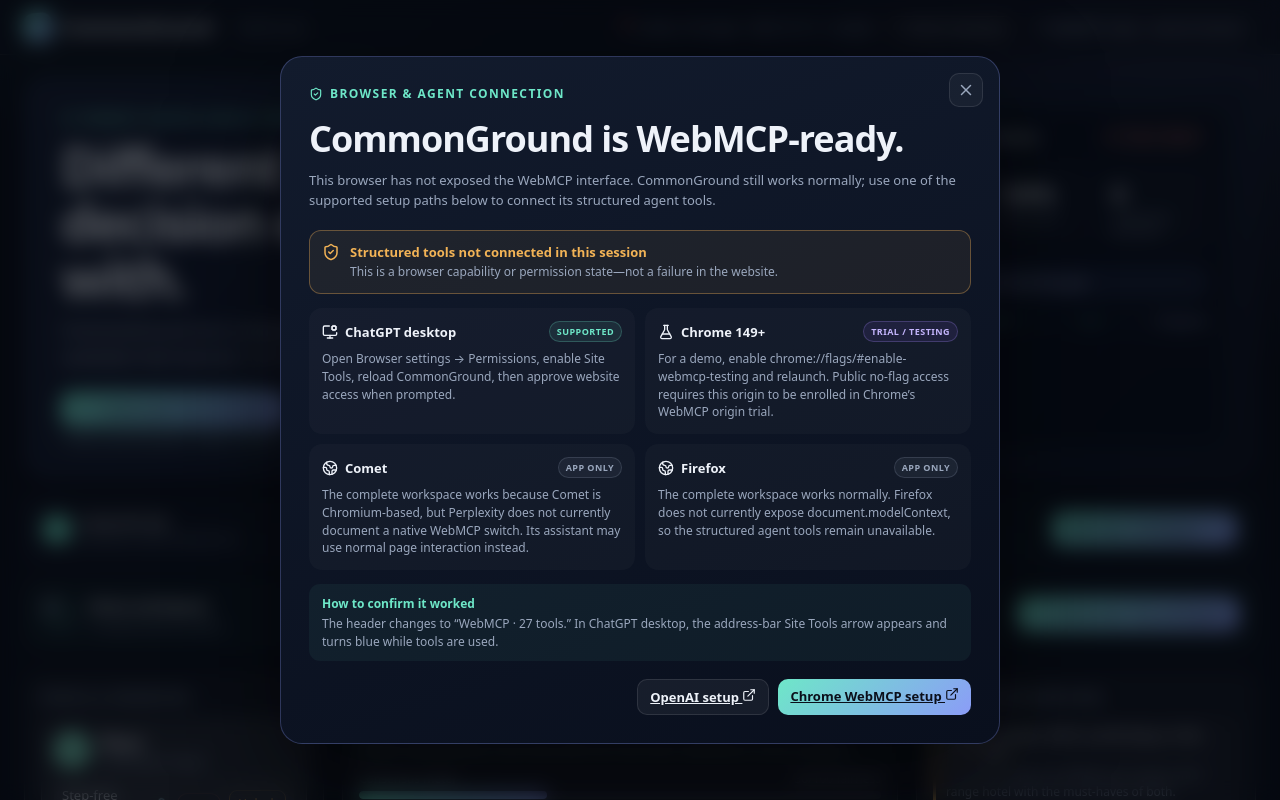
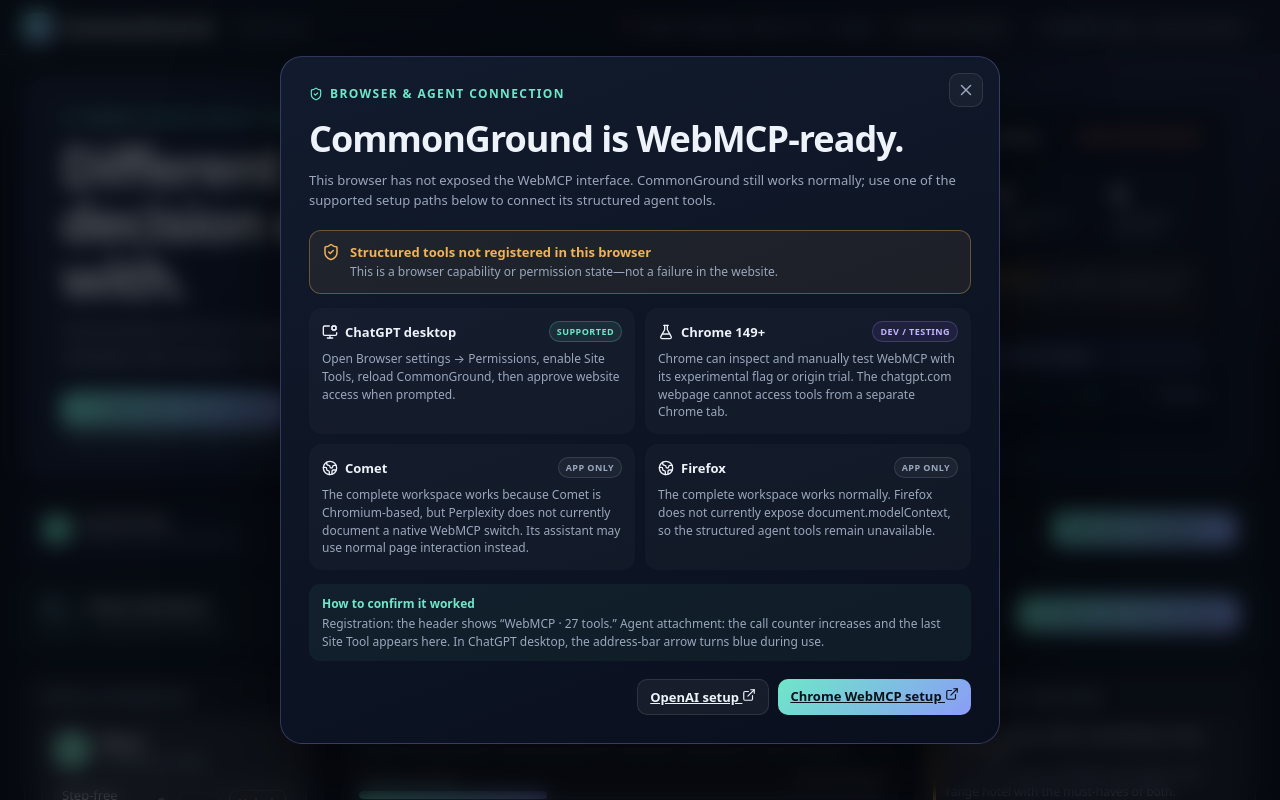
Before and after one commit to ahmeddeghiedy/commonground, a Next.js app: page / in a window 1280 px wide. Both pictures are taken after a click on the button "WebMCP ready · connect browser". Shown: the top 800 px of the page. Built offline with nearby package versions, Linux system fonts and the light colour scheme.

Commit message:
Show verified WebMCP agent attachment state

```diff
--- a/eslint.config.mjs
+++ b/eslint.config.mjs
@@ -7,6 +7,8 @@
   {
     ignores: [
       ".next/**",
+      ".openai/**",
+      ".capture-profile*/**",
       "dist/**",
       "node_modules/**",
       "out/**",
--- a/src/app/globals.css
+++ b/src/app/globals.css
@@ -99,6 +99,10 @@
 .cg-command-metrics > div { border: 1px solid var(--border); background: rgba(255,255,255,.025); border-radius: 12px; padding: 10px; }
 .cg-command-metrics strong { display: block; font-size: 22px; color: var(--text); }
 .cg-command-metrics span { display: block; font-size: 10px; line-height: 1.25; color: var(--muted); margin-top: 3px; }
+.cg-agent-activity { margin: -7px 0 12px; padding: 9px 10px; border: 1px solid rgba(242,179,86,.25); border-radius: 10px; color: var(--muted); background: rgba(242,179,86,.05); font-size: 11px; line-height: 1.45; }
+.cg-agent-activity strong { color: var(--warn); }
+.cg-agent-activity.is-active { border-color: rgba(110,231,200,.28); background: rgba(110,231,200,.055); }
+.cg-agent-activity.is-active strong { color: var(--accent); }
 .cg-safety-line { display: flex; align-items: center; gap: 7px; padding: 9px 10px; font-size: 12px; color: #d8dcff; border-radius: 10px; background: rgba(139,156,247,.1); }
 .cg-tool-flow { display: flex; align-items: center; gap: 6px; margin-top: 14px; }
 .cg-tool-flow span { display: flex; align-items: center; gap: 3px; font-size: 10px; color: var(--accent); white-space: nowrap; }
--- a/src/features/consensus/components/workspace.tsx
+++ b/src/features/consensus/components/workspace.tsx
@@ -531,13 +531,18 @@
             <div className="cg-command-head">
               <div><Bot size={18} /><span>Agent control surface</span></div>
               <span className={`cg-status-pill ${webmcp.supported ? "is-ready" : "is-off"}`}>
-                {webmcp.supported ? "Native & connected" : "27 tools ready"}
+                {webmcp.invocationCount > 0 ? "Agent active" : webmcp.supported ? "Tools registered" : "Connection needed"}
               </span>
             </div>
             <div className="cg-command-metrics">
               <div><strong>{webmcp.supported ? webmcp.registeredCount : 27}</strong><span>strict tools</span></div>
-              <div><strong>100%</strong><span>visible writes</span></div>
+              <div><strong>{webmcp.invocationCount}</strong><span>agent calls this session</span></div>
               <div><strong>0</strong><span>autonomous purchases</span></div>
+            </div>
+            <div className={`cg-agent-activity ${webmcp.invocationCount > 0 ? "is-active" : ""}`}>
+              {webmcp.lastInvocation
+                ? <><strong>Last Site Tool:</strong> {webmcp.lastInvocation.name.replaceAll("_", " ")} · {webmcp.lastInvocation.status}</>
+                : <><strong>Awaiting an attached agent.</strong> Use ChatGPT desktop&apos;s built-in browser; chatgpt.com in regular Chrome cannot access another tab&apos;s tools.</>}
             </div>
             <div className="cg-safety-line"><ShieldCheck size={15} /> Human approval is the final gate</div>
             <div className="cg-tool-flow">
@@ -652,7 +657,7 @@
       {showWorkspaceSettings && workspaceId && role === "owner" && (
         <WorkspaceSettingsDialog travelerLimit={travelerLimit} currentCount={state.travelers.length} onClose={() => setShowWorkspaceSettings(false)} onSave={setTravelerLimit} />
       )}
-      {showWebMCPReadiness && <WebMCPReadinessDialog supported={webmcp.supported} toolCount={webmcp.registeredCount || 27} onClose={() => setShowWebMCPReadiness(false)} />}
+      {showWebMCPReadiness && <WebMCPReadinessDialog supported={webmcp.supported} toolCount={webmcp.registeredCount || 27} invocationCount={webmcp.invocationCount} lastInvocation={webmcp.lastInvocation} onClose={() => setShowWebMCPReadiness(false)} />}
       {showInventorySource && <InventorySourceDialog info={inventoryInfo} onClose={() => setShowInventorySource(false)} onRefresh={() => { setStatus("loading"); setInventoryRefresh((value) => value + 1); }} />}
       {showOnboarding && workspaceId && role === "owner" && currentTravelerId && (
         <WorkspaceOnboardingWizard
--- a/src/features/webmcp/use-common-ground-webmcp.ts
+++ b/src/features/webmcp/use-common-ground-webmcp.ts
@@ -53,6 +53,12 @@
 export interface CommonGroundWebMCPStatus {
   supported: boolean;
   registeredCount: number;
+  invocationCount: number;
+  lastInvocation: {
+    name: string;
+    status: "running" | "completed" | "rejected" | "failed";
+    at: string;
+  } | null;
 }
 
 const PRIORITIES: Priority[] = ["must", "prefer", "flexible", "exclude"];
@@ -90,7 +96,12 @@
  * Handlers always read current state/actions through refs; registration runs once.
  */
 export function useCommonGroundWebMCP(props: CommonGroundWebMCPProps): CommonGroundWebMCPStatus {
-  const [status, setStatus] = useState<CommonGroundWebMCPStatus>({ supported: false, registeredCount: 0 });
+  const [status, setStatus] = useState<CommonGroundWebMCPStatus>({
+    supported: false,
+    registeredCount: 0,
+    invocationCount: 0,
+    lastInvocation: null,
+  });
   const propsRef = useRef(props);
   propsRef.current = props;
   const activitySeq = useRef(0);
@@ -102,7 +113,7 @@
         : undefined;
     if (!mc || typeof mc.registerTool !== "function") {
 // Legacy navigator alias would go here; intentionally NOT used (deprecated).
-      setStatus({ supported: false, registeredCount: 0 });
+      setStatus({ supported: false, registeredCount: 0, invocationCount: 0, lastInvocation: null });
       return;
     }
 
@@ -144,11 +155,35 @@
               untrustedContentHint:
                 options.annotations?.untrustedContentHint ?? false,
             },
-            execute: (args, executionOptions) =>
-              options.execute(
-                args,
-                executionOptions?.signal ?? new AbortController().signal
-              ),
+            execute: async (args, executionOptions) => {
+              const at = new Date().toISOString();
+              setStatus((current) => ({
+                ...current,
+                invocationCount: current.invocationCount + 1,
+                lastInvocation: { name, status: "running", at },
+              }));
+              try {
+                const result = await options.execute(
+                  args,
+                  executionOptions?.signal ?? new AbortController().signal
+                );
+                const rejected = Boolean(
+                  result && typeof result === "object" &&
+                  "success" in result && (result as { success?: unknown }).success === false
+                );
+                setStatus((current) => ({
+                  ...current,
+                  lastInvocation: { name, status: rejected ? "rejected" : "completed", at },
+                }));
+                return result;
+              } catch (error) {
+                setStatus((current) => ({
+                  ...current,
+                  lastInvocation: { name, status: "failed", at },
+                }));
+                throw error;
+              }
+            },
           },
           { signal: controller.signal }
         ).catch(() => {
@@ -797,7 +832,7 @@
       },
     });
 
-    setStatus({ supported: true, registeredCount: count });
+    setStatus((current) => ({ ...current, supported: true, registeredCount: count }));
 
     return () => {
       controller.abort();
--- a/src/features/webmcp/webmcp-readiness-dialog.tsx
+++ b/src/features/webmcp/webmcp-readiness-dialog.tsx
@@ -4,22 +4,28 @@
 
 const browserOptions = [
   { name: "ChatGPT desktop", status: "Supported", tone: "ready", icon: MonitorCog, instructions: "Open Browser settings → Permissions, enable Site Tools, reload CommonGround, then approve website access when prompted." },
-  { name: "Chrome 149+", status: "Trial / testing", tone: "testing", icon: FlaskConical, instructions: "For a demo, enable chrome://flags/#enable-webmcp-testing and relaunch. Public no-flag access requires this origin to be enrolled in Chrome’s WebMCP origin trial." },
+  { name: "Chrome 149+", status: "Dev / testing", tone: "testing", icon: FlaskConical, instructions: "Chrome can inspect and manually test WebMCP with its experimental flag or origin trial. The chatgpt.com webpage cannot access tools from a separate Chrome tab." },
   { name: "Comet", status: "App only", tone: "fallback", icon: Globe2, instructions: "The complete workspace works because Comet is Chromium-based, but Perplexity does not currently document a native WebMCP switch. Its assistant may use normal page interaction instead." },
   { name: "Firefox", status: "App only", tone: "fallback", icon: Globe2, instructions: "The complete workspace works normally. Firefox does not currently expose document.modelContext, so the structured agent tools remain unavailable." },
 ] as const;
 
-export function WebMCPReadinessDialog({ supported, toolCount, onClose }: { supported: boolean; toolCount: number; onClose: () => void }) {
+interface InvocationStatus {
+  name: string;
+  status: "running" | "completed" | "rejected" | "failed";
+  at: string;
+}
+
+export function WebMCPReadinessDialog({ supported, toolCount, invocationCount, lastInvocation, onClose }: { supported: boolean; toolCount: number; invocationCount: number; lastInvocation: InvocationStatus | null; onClose: () => void }) {
   return (
     <div className="cg-overlay cg-overlay--guide" role="presentation" onMouseDown={(e) => e.target === e.currentTarget && onClose()}>
       <section className="cg-collab-dialog cg-browser-dialog" role="dialog" aria-modal="true" aria-labelledby="webmcp-readiness-title">
         <button type="button" className="cg-icon-btn" onClick={onClose} aria-label="Close"><X size={18} /></button>
         <div className="cg-eyebrow"><ShieldCheck size={14} /> Browser & agent connection</div>
-        <h2 id="webmcp-readiness-title">{supported ? "WebMCP is connected." : "CommonGround is WebMCP-ready."}</h2>
-        <p className="cg-dialog-lead">{supported ? `${toolCount} structured tools are registered on this page. Your agent can read the group, explain trade-offs, and make permission-aware visible changes.` : "This browser has not exposed the WebMCP interface. CommonGround still works normally; use one of the supported setup paths below to connect its structured agent tools."}</p>
+        <h2 id="webmcp-readiness-title">{invocationCount > 0 ? "An agent is using CommonGround." : supported ? "WebMCP tools are registered." : "CommonGround is WebMCP-ready."}</h2>
+        <p className="cg-dialog-lead">{invocationCount > 0 ? `${invocationCount} Site Tool call${invocationCount === 1 ? "" : "s"} reached this page during the current session. Every change remains visible and permission-aware.` : supported ? `${toolCount} structured tools are available to a WebMCP-aware host. Registration does not mean a separate chatgpt.com tab is attached.` : "This browser has not exposed the WebMCP interface. CommonGround still works normally; use one of the supported setup paths below to connect its structured agent tools."}</p>
         <div className={`cg-readiness ${supported ? "is-ready" : "is-warning"}`}>
           {supported ? <CheckCircle2 size={18} /> : <ShieldCheck size={18} />}
-          <div><strong>{supported ? `${toolCount} tools discovered` : "Structured tools not connected in this session"}</strong><span>{supported ? "Ask the agent about the open trip and approve the website-access prompt." : "This is a browser capability or permission state—not a failure in the website."}</span></div>
+          <div><strong>{lastInvocation ? `${lastInvocation.name.replaceAll("_", " ")} · ${lastInvocation.status}` : supported ? `${toolCount} tools registered; no agent calls yet` : "Structured tools not registered in this browser"}</strong><span>{lastInvocation ? "This is direct evidence that the attached agent reached CommonGround." : supported ? "Open this page inside ChatGPT desktop’s built-in browser and approve Site Tools access." : "This is a browser capability or permission state—not a failure in the website."}</span></div>
         </div>
         <div className="cg-browser-grid" aria-label="WebMCP browser support">
           {browserOptions.map(({ name, status, tone, icon: Icon, instructions }) => (
@@ -31,7 +37,7 @@
         </div>
         <div className="cg-browser-note">
           <strong>How to confirm it worked</strong>
-          <span>The header changes to “WebMCP · {toolCount} tools.” In ChatGPT desktop, the address-bar Site Tools arrow appears and turns blue while tools are used.</span>
+          <span>Registration: the header shows “WebMCP · {toolCount} tools.” Agent attachment: the call counter increases and the last Site Tool appears here. In ChatGPT desktop, the address-bar arrow turns blue during use.</span>
         </div>
         <div className="cg-dialog-actions cg-browser-links">
           <a className="cg-btn" href="https://help.openai.com/en/articles/20001423-using-site-tools-in-the-chatgpt-desktop-app" target="_blank" rel="noreferrer">OpenAI setup <ExternalLink size={14} /></a>
```
Also changed, not shown: 2 other files (tests, documents, lock files or other folders).
